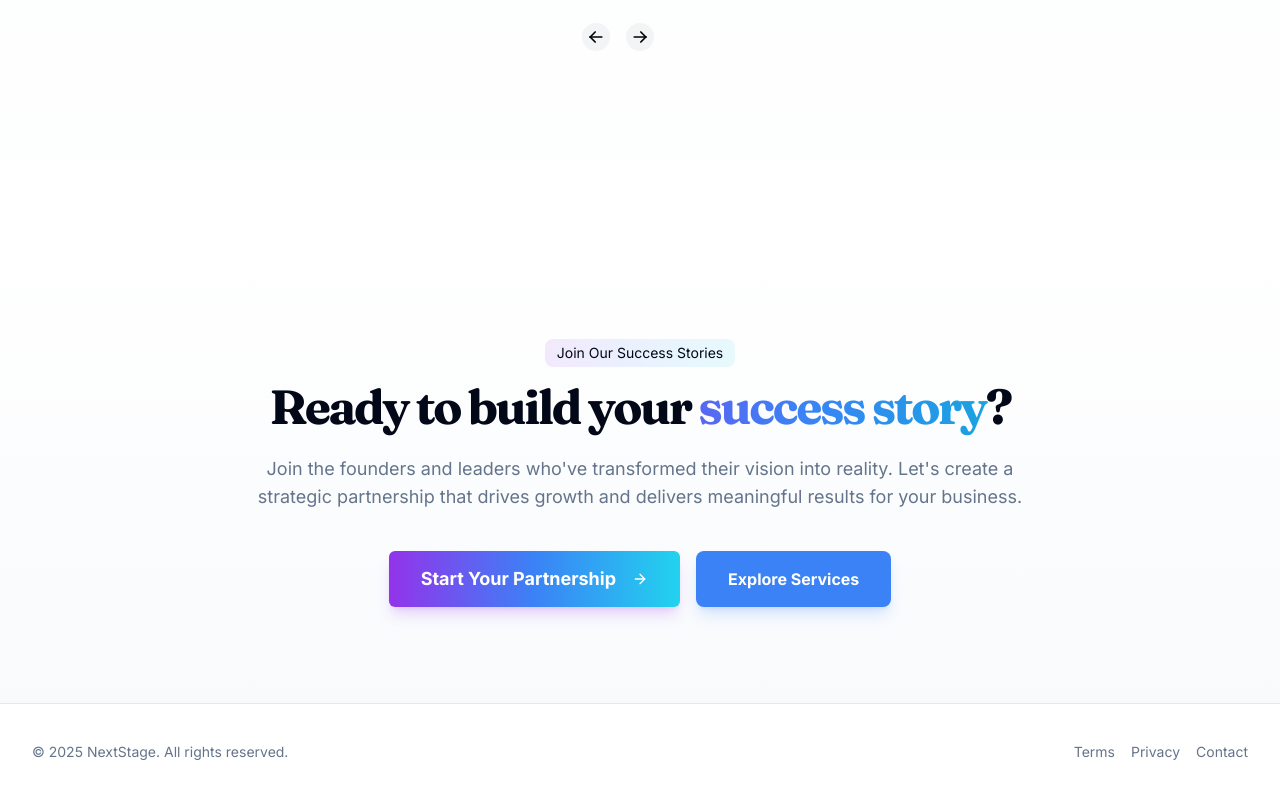
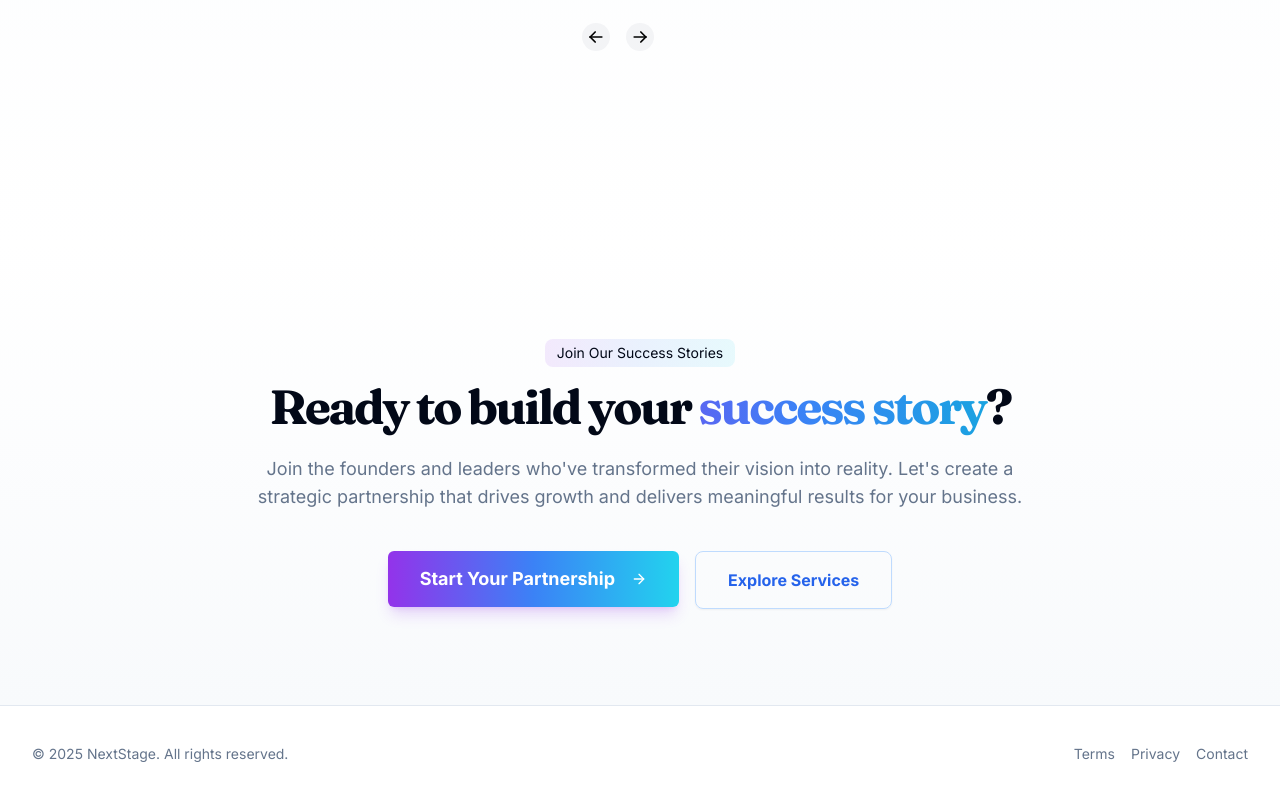
Before and after one commit to bsegev/nextstage-3.0, a Next.js app: page /about in a window 1280 px wide. Shown: the part 4279-5079 px from the top of the page. Built offline with nearby package versions, Linux system fonts and the light colour scheme; a web font is replaced by a local one.

Commit message:
Update Explore Services button to have no background initially and add background on hover for cleaner look

```diff
--- a/app/components/about/cta.tsx
+++ b/app/components/about/cta.tsx
@@ -41,7 +41,7 @@ export function AboutCTA() {
             <Link href="/#services">
               <Button
                 size="lg"
-                className="inline-flex items-center justify-center px-8 py-7 text-base font-bold rounded-lg bg-blue-500 text-white hover:bg-blue-600 hover:scale-[1.02] transition-all duration-300 shadow-lg shadow-blue-500/20 hover:shadow-xl hover:shadow-blue-500/30 w-full sm:w-auto"
+                className="inline-flex items-center justify-center px-8 py-7 text-base font-bold rounded-lg bg-transparent text-blue-600 hover:bg-blue-500 hover:text-white hover:scale-[1.02] transition-all duration-300 border border-blue-200 hover:border-blue-500 shadow-sm hover:shadow-lg hover:shadow-blue-500/20 w-full sm:w-auto"
               >
                 Explore Services
               </Button>
```
